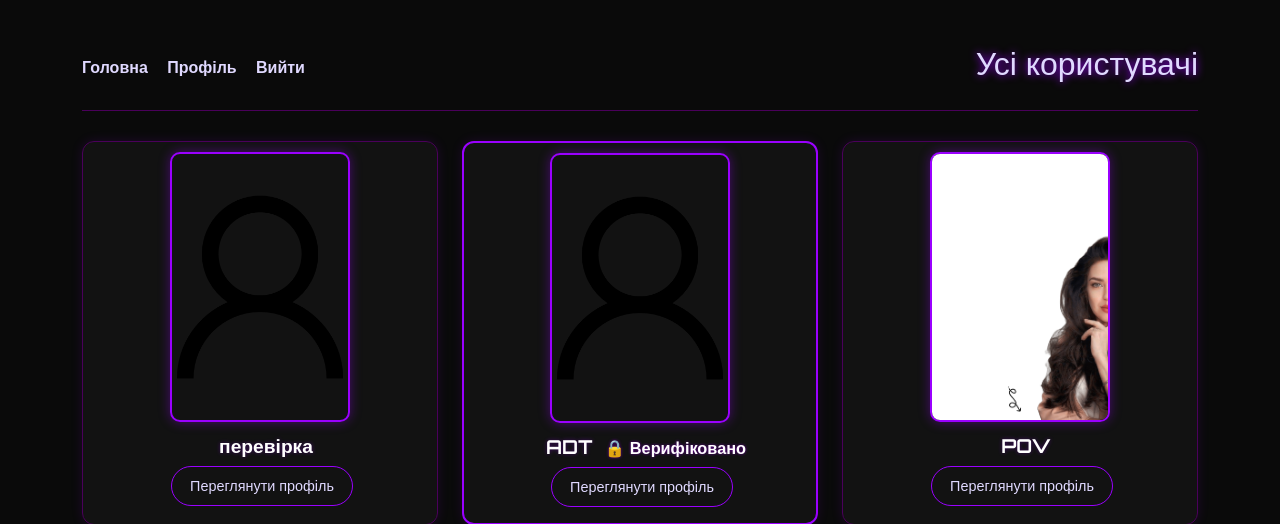
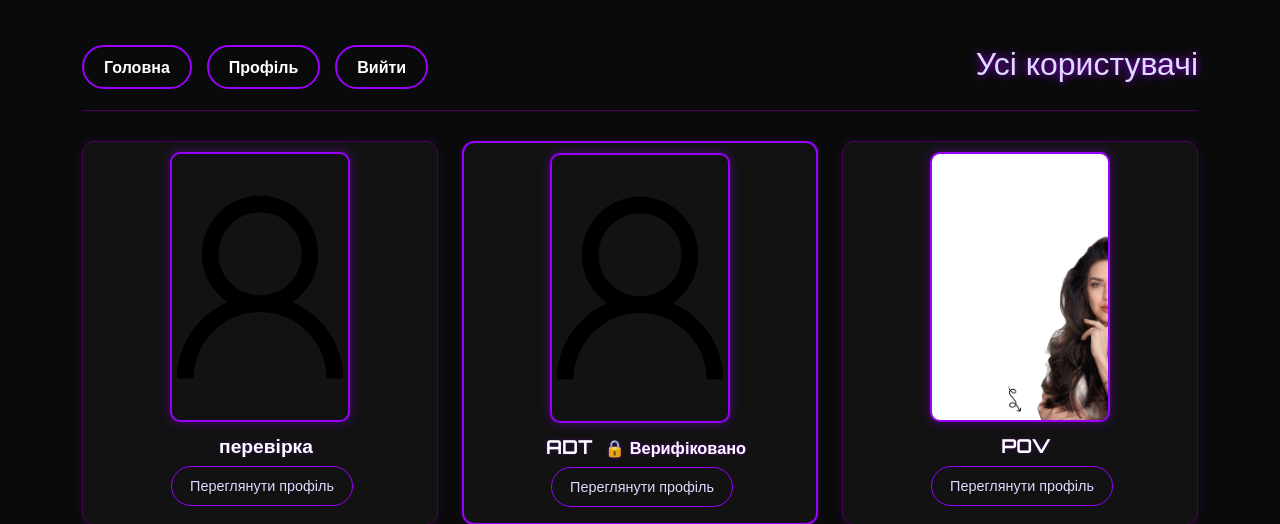
Before and after one commit to Mazko99/Koktelpart, a Flask app: page /profiles in a window 1280 px wide. Shown: the top 524 px of the page. Run offline with Flask 3, Linux system fonts and the light colour scheme; a user stored in the database is signed in; data comes from the database, SQL or seed files in the repository.

Commit message:
Оновлення

```diff
--- a/templates/profiles.html
+++ b/templates/profiles.html
@@ -27,16 +27,36 @@
       border-bottom: 1px solid #4a005a;
     }
 
+    .nav-bar {
+  display: flex;
+  justify-content: space-between;
+  align-items: center;
+  padding: 20px 0;
+  margin-bottom: 30px;
+  border-bottom: 1px solid #4a005a;
+  flex-wrap: wrap;
+}
+
+.nav-bar div {
+  display: flex;
+  gap: 15px;
+  flex-wrap: wrap;
+}
+
 .nav-bar a {
-      color: var(--text-color);
-      margin-right: 15px;
+  border: 2px solid var(--main-color);
+  color: #ffffff;
   text-decoration: none;
+  padding: 8px 20px;
+  border-radius: 50px;
+  transition: all 0.3s ease;
   font-weight: bold;
-      transition: color 0.2s;
 }
 
 .nav-bar a:hover {
-      color: #ffffff;
+  background-color: var(--main-color);
+  color: #fff;
+  box-shadow: 0 0 15px var(--main-color);
 }
 
     h2 {
```
Lines whose indentation alone changed are shown as unchanged.
